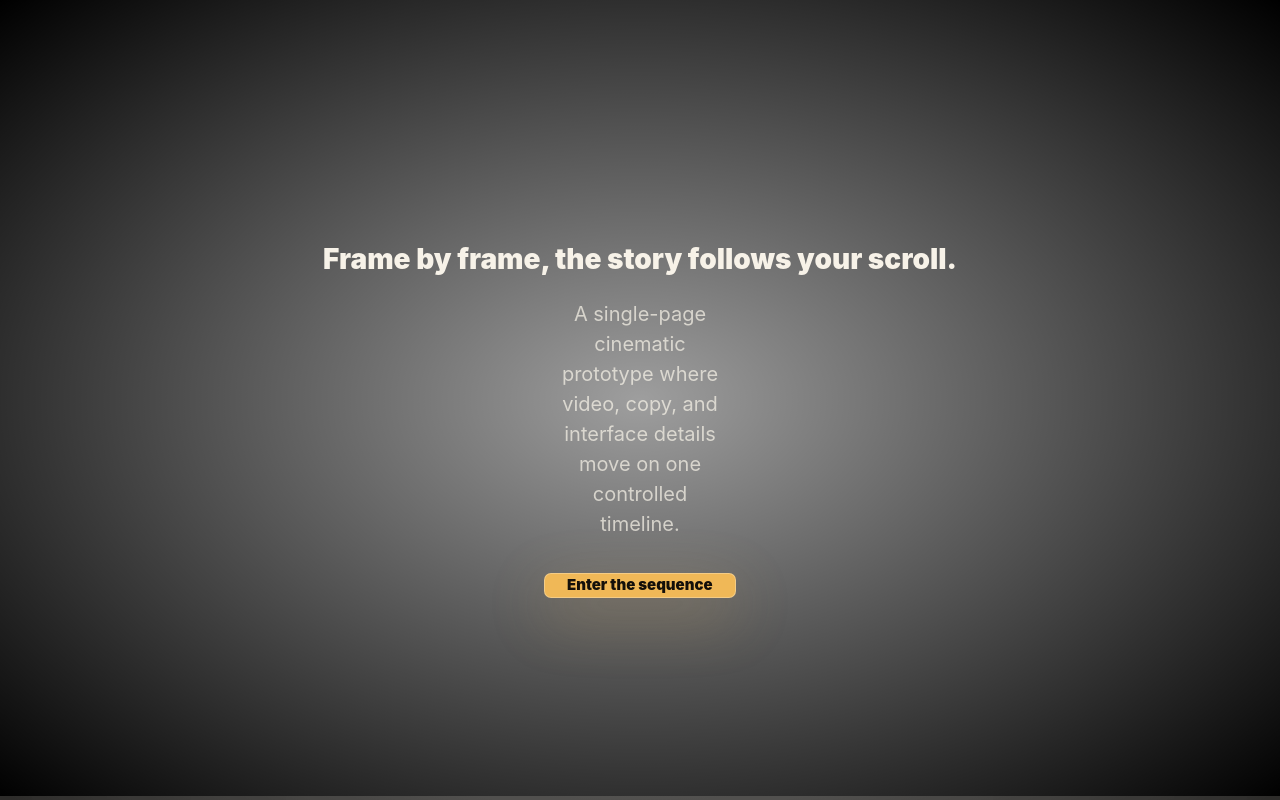
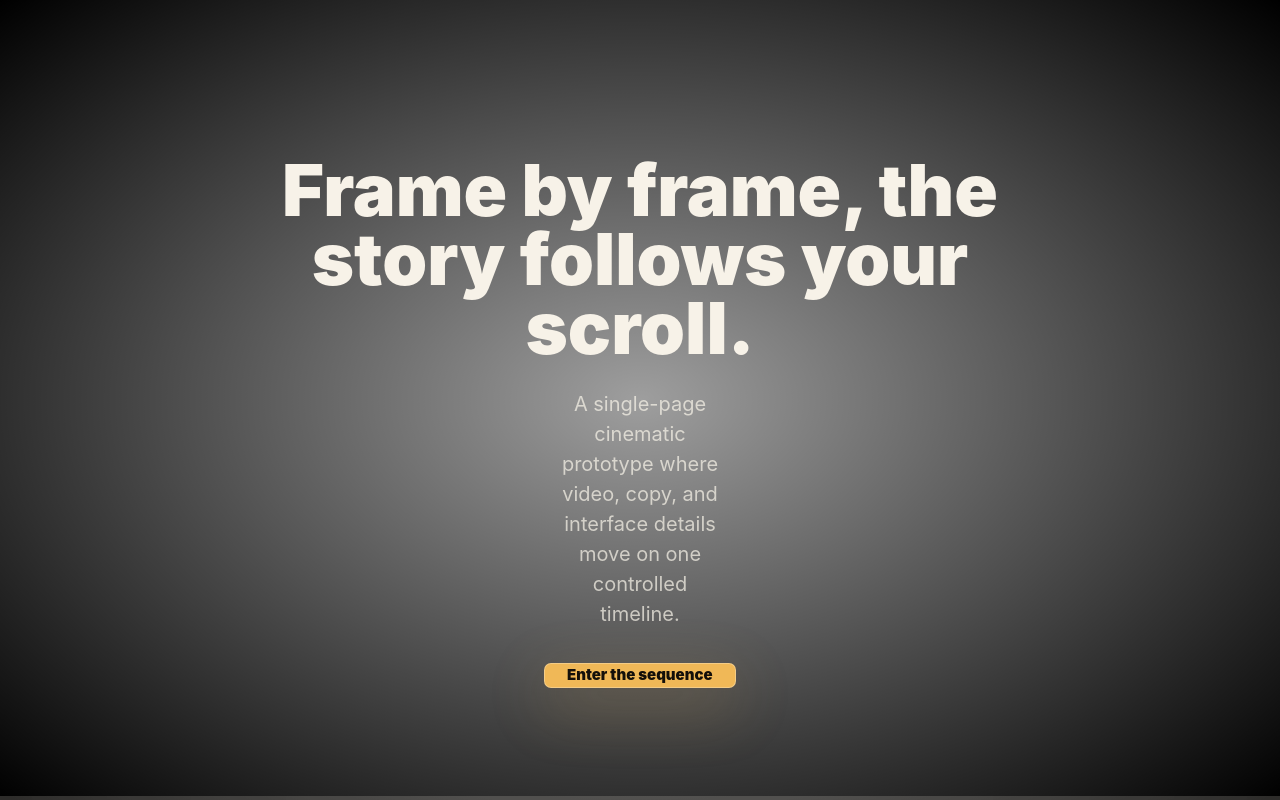
Before and after one commit to aayushchouhan24/Maybe-Your-Portfolio, a website built with Vite: page index.html in a window 1280 px wide. Built offline with nearby package versions, Linux system fonts and the light colour scheme.

Commit message:
Hero title too small fix

```diff
--- a/src/style.css
+++ b/src/style.css
@@ -159,7 +159,7 @@ body::before {
   max-width: 980px;
   margin: 0;
   color: var(--color-ink);
-  font-size: 28px;
+  font-size: 72px;
   font-weight: 900;
   line-height: 0.96;
   letter-spacing: 0;
```
